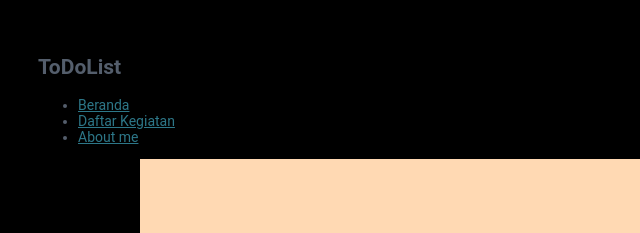
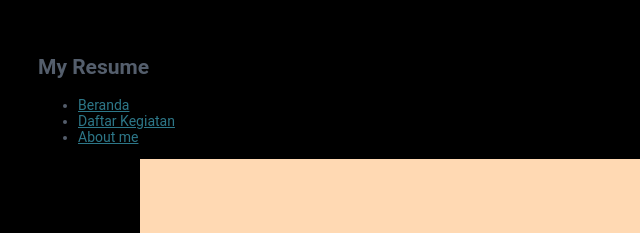
Before and after one commit to Ryan-08/Ryan-08.github.io, a plain HTML site: page myResume/index.html in a window 1280 px wide. Shown: the top 233 px of the page, 0-640 px from the left. Drawn offline with Linux system fonts and the light colour scheme.

Commit message:
just do it

```diff
--- a/myResume/index.html
+++ b/myResume/index.html
@@ -11,7 +11,7 @@
 	<body style>
 		<header>
 			<nav>
-				<h1>ToDoList</h1>
+				<h1>My Resume</h1>
 				<ul>
 					<li><a data-page ="home" href="/index.html">Beranda</a></li>
 					<li><a data-page ="daftar-Kegiatan" href="/index.html">Daftar Kegiatan</a></li>
```
